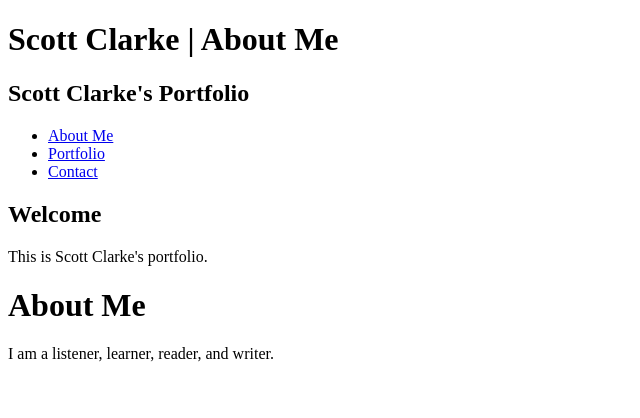
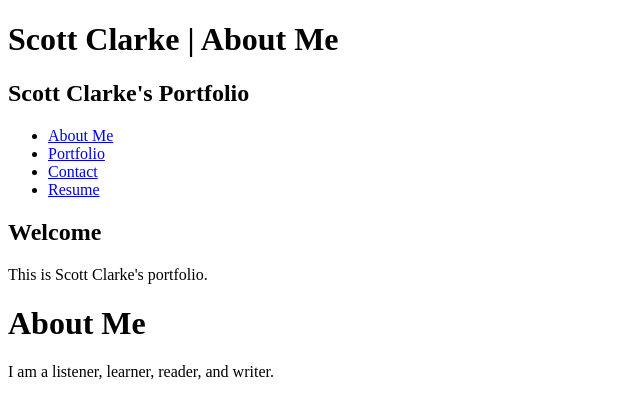
Before and after one commit to Scott-J-Clarke/dev-portfolio, a React (Vite) app: page / in a window 1280 px wide. Shown: the top 418 px of the page, without its empty margins (0-640 px from the left). Built offline with nearby package versions, Linux system fonts and the light colour scheme.

Commit message:
Added 'Resume' to navbar.

```diff
--- a/src/App.jsx
+++ b/src/App.jsx
@@ -9,7 +9,7 @@ import Nav from './components/Nav';
 import AboutPage from './pages/AboutPage';
 import PortfolioPage from './pages/PortfolioPage';
 import ContactPage from './pages/ContactPage';
-// import ResumePage from './pages/ResumePage'
+import ResumePage from './pages/ResumePage'
 
 function App() {
   const [currentTab, handleTabChange] = useState('About Me');
@@ -24,9 +24,9 @@ function App() {
     if (currentTab === 'Contact') {
       return <ContactPage />;
     }
-    // if (currentTab === 'Resume') {
-    //   return <ResumePage />;
-    // }
+    if (currentTab === 'Resume') {
+      return <ResumePage />;
+    }
     return <AboutPage />;
   };
 
--- a/src/components/Nav.jsx
+++ b/src/components/Nav.jsx
@@ -44,6 +44,17 @@ function Nav(props) {
             </a>
         </li>
 
+        <li className='nav-item'>
+          <a
+            href='#resume'
+            onClick={() => handleTabChange('Resume')}
+
+            className={currentTab === 'Resume'}
+            >
+              Resume
+            </a>
+        </li>
+
       </ul>
     </nav>
   )
```
